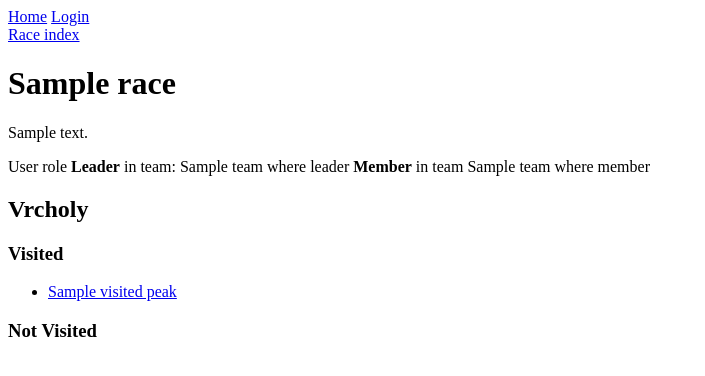
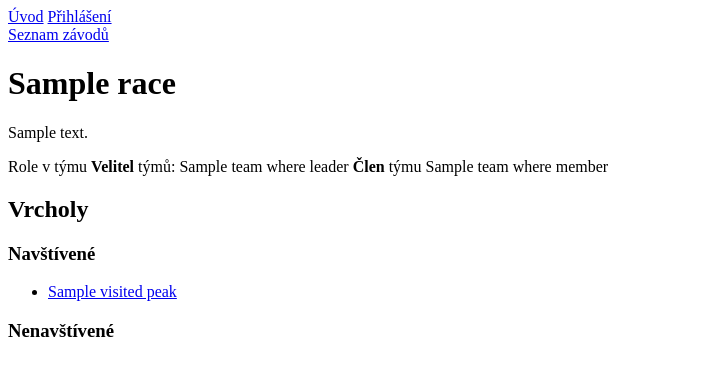
Before and after one commit to janosh83/race-is, a PHP site: template templates/race/show.html.twig in a window 1280 px wide. Shown: the top 376 px of the page, without its empty margins (0-705 px from the left). Run offline with PHP 8.4, Linux system fonts and the light colour scheme; the template is opened without the code that fills it: most values are stand-ins (such as "Sample title", 1, 10 or a date in 2020); some libraries are stand-ins or nearby versions.

Commit message:
All texts are in czech

```diff
--- a/templates/admin/admin.html.twig
+++ b/templates/admin/admin.html.twig
@@ -1,12 +1,12 @@
 {% extends 'base.html.twig' %}
 
-{% block title %}Admin page!{% endblock %}
+{% block title %}Administrace{% endblock %}
 
 {% block body %}
 
-<p>This is admin page of our new web.</p>
+<p>Vítejte v administraci</p>
 
-<h2>Race results</h2>
+<h2>Výsledky</h2>
 {% for race in races %}
         <li><a href="{{ path('admin_race_results', {raceid:race.id}) }}">{{race.title}}</a></li>
     {% endfor %}
--- a/templates/admin/team_visits.html.twig
+++ b/templates/admin/team_visits.html.twig
@@ -1,13 +1,13 @@
 {% extends 'base.html.twig' %}
 
-{% block title %}Visits details{% endblock %}
+{% block title %}Průchod hrou{% endblock %}
 
 {% block body %}
 
 <h1>{{team.title}}</h1>
-<div>Leader: {{leader.name}} email: <a href="mailto:{{leader.email}}">{{leader.email}}</a></div>
+<div>Kapitán týmu: {{leader.name}} email: <a href="mailto:{{leader.email}}">{{leader.email}}</a></div>
 
-Other members:
+Ostatní členové týmu
 <ul>
 {% for m in members %}
     <li>{{m.name}} email: <a href="mailto:{{m.email}}">{{m.email}}</a></li>
--- a/templates/base.html.twig
+++ b/templates/base.html.twig
@@ -2,24 +2,24 @@
 <html>
     <head>
         <meta charset="UTF-8">
-        <title>{% block title %}Welcome!{% endblock %}</title>
+        <title>{% block title %}{% endblock %}</title>
         {% block stylesheets %}{% endblock %}
         {% block script %}{% endblock %}
     </head>
     <body>
         {% block header %}
             <header>
-            <a href="{{ path('homepage') }}">Home</a>
+            <a href="{{ path('homepage') }}">Úvod</a>
 
             {% if is_granted('ROLE_ADMIN') %}
-                <a href="{{ path('admin_home')}}">Admin</a>
+                <a href="{{ path('admin_home')}}">Administrace</a>
             {% endif %}
 
             {% if app.user %}
-                <a href="{{ path('app_logout')}}">Logout</a>
+                <a href="{{ path('app_logout')}}">Odhlásit</a>
 
             {% else %}
-                <a href="{{ path('app_login')}}">Login</a>
+                <a href="{{ path('app_login')}}">Přihlášení</a>
             {% endif %}
             </header>
         {% endblock %}
--- a/templates/homepage.html.twig
+++ b/templates/homepage.html.twig
@@ -1,14 +1,12 @@
 
 {% extends 'base.html.twig' %}
 
-{% block title %}Main page!{% endblock %}
+{% block title %}Hlavní stránka{% endblock %}
 
 {% block body %}
 
-<p>This is homepage of our new web.</p>
-
     {% if app.user %}
-        <a href="{{ path('all_races')}}">Race index</a>
+        <a href="{{ path('all_races')}}">Seznam závodů</a>
     {% endif %}
 
 {% endblock %}
--- a/templates/race/index.html.twig
+++ b/templates/race/index.html.twig
@@ -1,7 +1,7 @@
 
 {% extends 'base.html.twig' %}
 
-{% block title %}All races{% endblock %}
+{% block title %}Závody{% endblock %}
 
 {% block body %}
 
--- a/templates/race/show.html.twig
+++ b/templates/race/show.html.twig
@@ -5,32 +5,32 @@
 {% block body %}
 
 <div>
-<a href="{{ path('all_races')}}">Race index</a>
+<a href="{{ path('all_races')}}">Seznam závodů</a>
 
 <h1>{{race.title}}</h1>
 <p>{{race.description}}</p>
 
-<div>User role
+<div>Role v týmu
 {% if teamWhereLeader %}
-    <b>Leader</b> in team: {{ teamWhereLeader.title }}
+    <b>Velitel</b> týmů: {{ teamWhereLeader.title }}
 {% endif %}
 
 {% if teamWhereMember %}
-    <b>Member</b> in team {{ teamWhereMember.title }}
+    <b>Člen</b> týmu {{ teamWhereMember.title }}
 {% endif %}
 </div>
 
 <div></din>
 <h2>Vrcholy</h2>
 
-<h3>Visited</h3>
+<h3>Navštívené</h3>
 <ul>
     {% for vp in visitedPeaks %}
         <li><a href="{{ path('peak_show', {id:vp.id}) }}">{{vp.title}}</a></li>
     {% endfor %}
 </ul>
 
-<h3>Not Visited</h3>
+<h3>Nenavštívené</h3>
 <ul>
     {% for nvp in notVisitedPeaks %}
         <li><a href="{{ path('peak_show', {id:nvp.id}) }}">{{nvp.title}}</a></li>
```
Also changed, not shown: templates/security/login.html.twig (+5 -5 lines).
